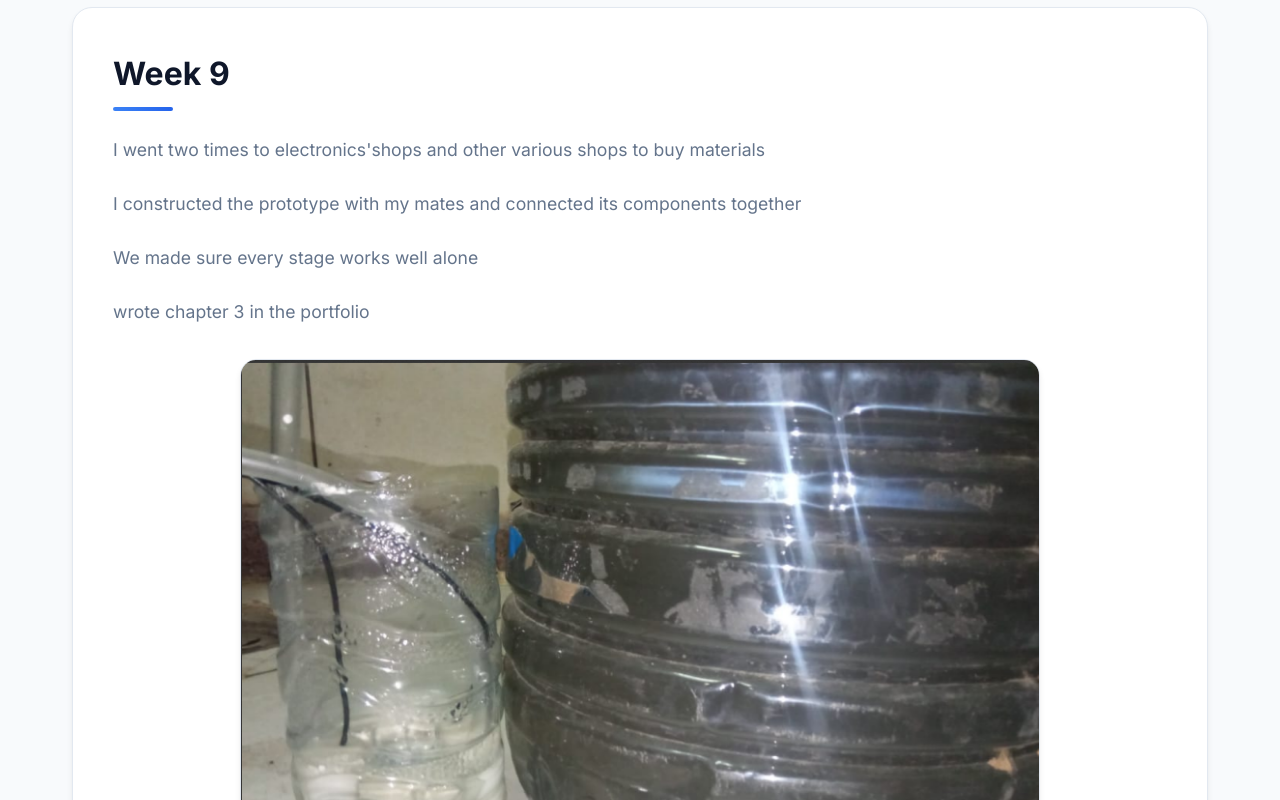
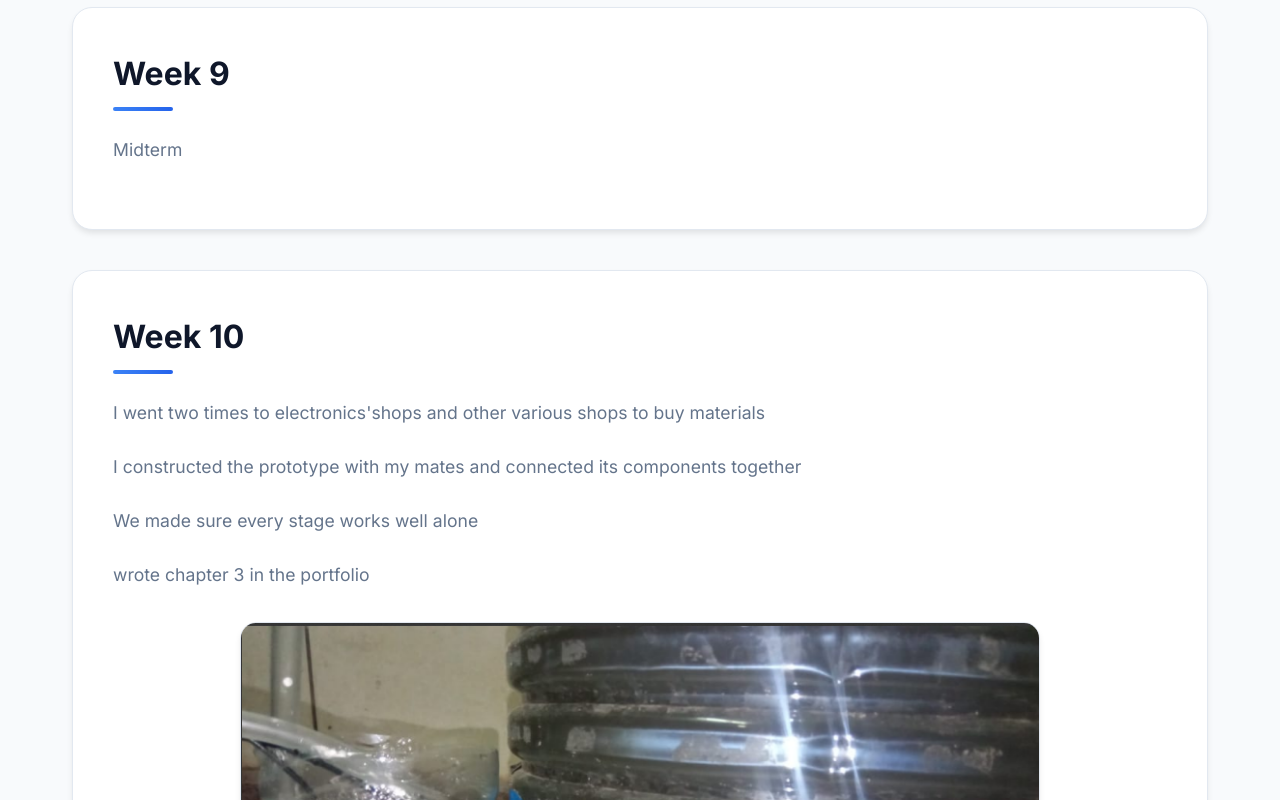
Before and after one commit to Ibrahim-Walid/logbook, a plain HTML site: page index.html in a window 1280 px wide. Shown: the part 7420-8220 px from the top of the page. Drawn offline with Linux system fonts and the light colour scheme.

Commit message:
Add files via upload

```diff
--- a/index.html
+++ b/index.html
@@ -535,6 +535,10 @@
         </div>
         <div class="week-entry">
             <h2>Week 9</h2>
+            <p>Midterm</p>
+        </div>
+        <div class="week-entry">
+            <h2>Week 10</h2>
             <p>I went two times to electronics'shops and other various shops to buy materials</p>
             <p>I constructed the prototype with my mates and connected its components together</p>
             <p>We made sure every stage works well alone</p>
@@ -545,7 +549,7 @@
             </div>
         </div>
         <div class="week-entry">
-            <h2>Week 10</h2>
+            <h2>Week 11</h2>
             <p>Made the text plan and got results</p>
             <p>analyzed the results with my mates</p>
             <p>finalized the poster and the portfolio</p>
```
